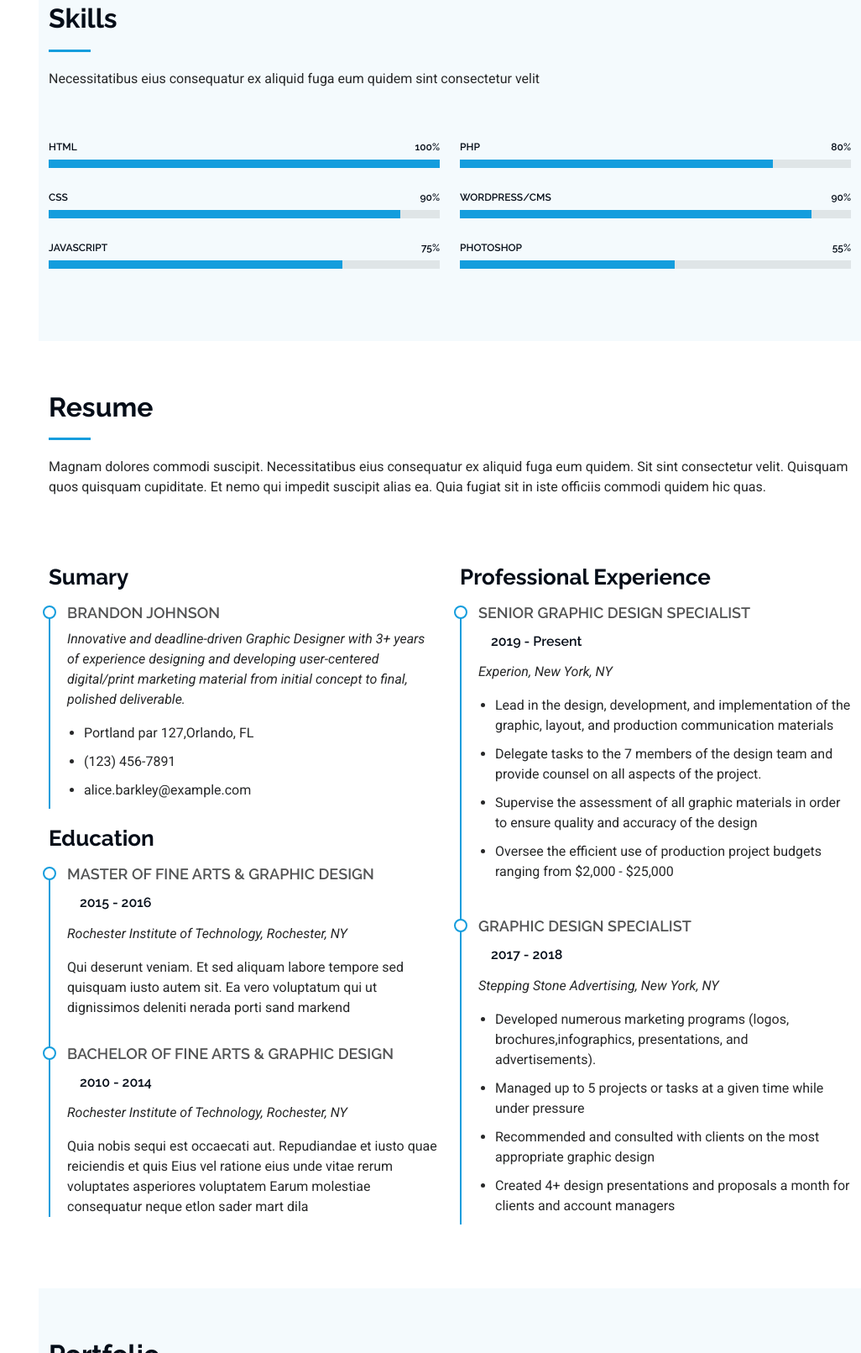
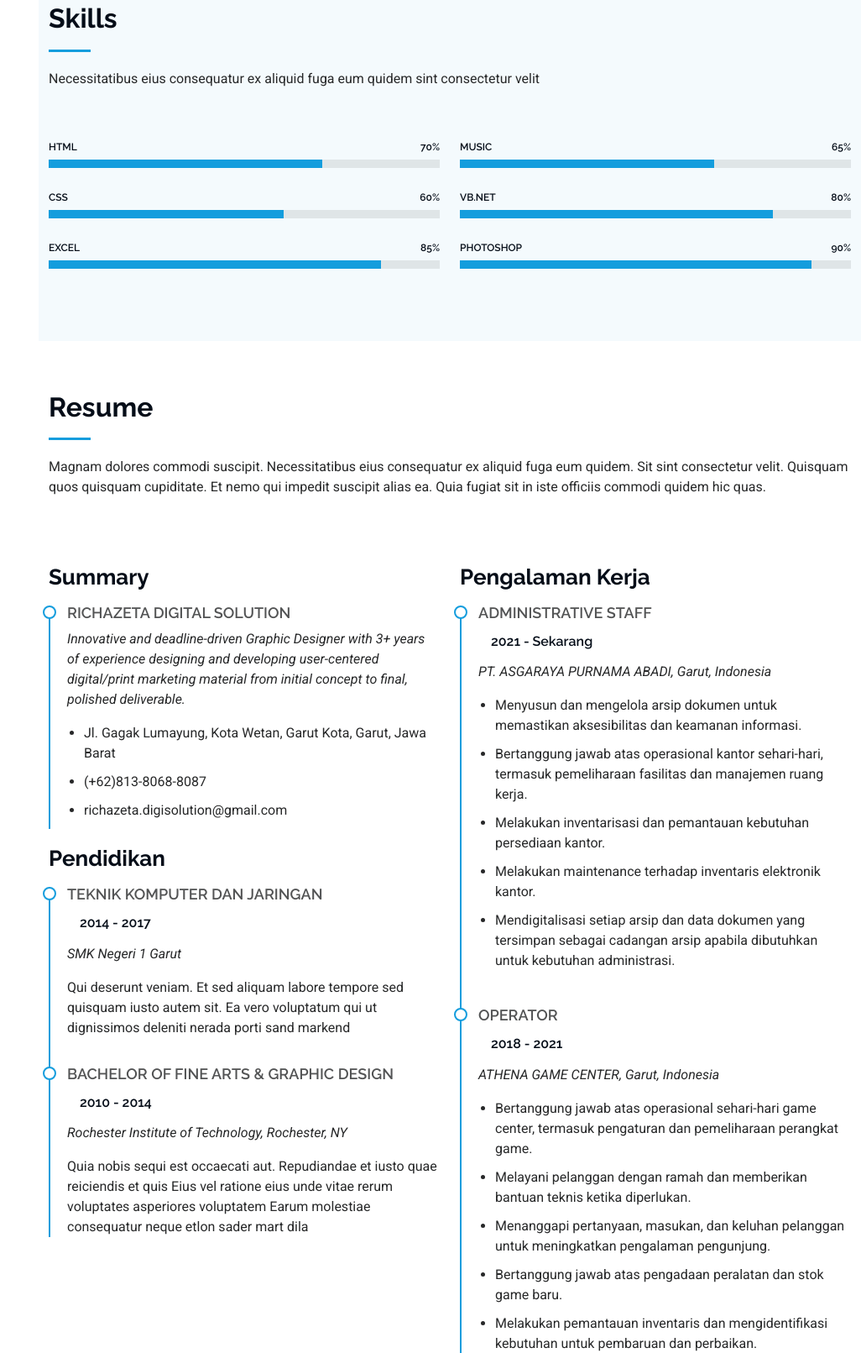
Before and after one commit to richmawanharizp/portofolio, a plain HTML site: page index.html in a window 1280 px wide. Shown: the part 2127-3738 px from the top of the page at 84% size, without its empty margins (254-1280 px from the left). Drawn offline with Linux system fonts and the light colour scheme.

Commit message:
minor changes

```diff
--- a/index.html
+++ b/index.html
@@ -120,7 +120,7 @@
             <img src="assets/img/my-profile-img.jpg" class="img-fluid" alt="">
           </div>
           <div class="col-lg-8 content">
-            <h2>UI/UX Designer &amp; Web Developer.</h2>
+            <h2>Administrative Officer &amp; Freelancer.</h2>
             <p class="fst-italic py-3">
               Lorem ipsum dolor sit amet, consectetur adipiscing elit, sed do eiusmod tempor incididunt ut labore et dolore
               magna aliqua.
@@ -128,17 +128,17 @@
             <div class="row">
               <div class="col-lg-6">
                 <ul>
-                  <li><i class="bi bi-chevron-right"></i> <strong>Birthday:</strong> <span>1 May 1995</span></li>
-                  <li><i class="bi bi-chevron-right"></i> <strong>Website:</strong> <span>www.example.com</span></li>
-                  <li><i class="bi bi-chevron-right"></i> <strong>Phone:</strong> <span>+123 456 7890</span></li>
-                  <li><i class="bi bi-chevron-right"></i> <strong>City:</strong> <span>New York, USA</span></li>
+                  <li><i class="bi bi-chevron-right"></i> <strong>Tanggal Lahir:</strong> <span>Februari 1999</span></li>
+                  <li><i class="bi bi-chevron-right"></i> <strong>Website:</strong> <span>richs-ds.blogspot.com</span></li>
+                  <li><i class="bi bi-chevron-right"></i> <strong>Nomor Telpon:</strong> <span>+62 813 8068 8087</span></li>
+                  <li><i class="bi bi-chevron-right"></i> <strong>Kota:</strong> <span>Garut, Jawa Barat, Indonesia</span></li>
                 </ul>
               </div>
               <div class="col-lg-6">
                 <ul>
-                  <li><i class="bi bi-chevron-right"></i> <strong>Age:</strong> <span>30</span></li>
-                  <li><i class="bi bi-chevron-right"></i> <strong>Degree:</strong> <span>Master</span></li>
-                  <li><i class="bi bi-chevron-right"></i> <strong>Email:</strong> <span>email@example.com</span></li>
+                  <li><i class="bi bi-chevron-right"></i> <strong>Umur:</strong> <span>25</span></li>
+                  <li><i class="bi bi-chevron-right"></i> <strong>Pendidikan Terakhir:</strong> <span>SMK</span></li>
+                  <li><i class="bi bi-chevron-right"></i> <strong>Email:</strong> <span>richmawanharizp@gmail.com</span></li>
                   <li><i class="bi bi-chevron-right"></i> <strong>Freelance:</strong> <span>Available</span></li>
                 </ul>
               </div>
@@ -215,23 +215,23 @@
           <div class="col-lg-6">
 
             <div class="progress">
-              <span class="skill"><span>HTML</span> <i class="val">100%</i></span>
+              <span class="skill"><span>HTML</span> <i class="val">70%</i></span>
               <div class="progress-bar-wrap">
-                <div class="progress-bar" role="progressbar" aria-valuenow="100" aria-valuemin="0" aria-valuemax="100"></div>
+                <div class="progress-bar" role="progressbar" aria-valuenow="70" aria-valuemin="0" aria-valuemax="100"></div>
               </div>
             </div><!-- End Skills Item -->
 
             <div class="progress">
-              <span class="skill"><span>CSS</span> <i class="val">90%</i></span>
+              <span class="skill"><span>CSS</span> <i class="val">60%</i></span>
               <div class="progress-bar-wrap">
-                <div class="progress-bar" role="progressbar" aria-valuenow="90" aria-valuemin="0" aria-valuemax="100"></div>
+                <div class="progress-bar" role="progressbar" aria-valuenow="60" aria-valuemin="0" aria-valuemax="100"></div>
               </div>
             </div><!-- End Skills Item -->
 
             <div class="progress">
-              <span class="skill"><span>JavaScript</span> <i class="val">75%</i></span>
+              <span class="skill"><span>Excel</span> <i class="val">85%</i></span>
               <div class="progress-bar-wrap">
-                <div class="progress-bar" role="progressbar" aria-valuenow="75" aria-valuemin="0" aria-valuemax="100"></div>
+                <div class="progress-bar" role="progressbar" aria-valuenow="85" aria-valuemin="0" aria-valuemax="100"></div>
               </div>
             </div><!-- End Skills Item -->
 
@@ -240,23 +240,23 @@
           <div class="col-lg-6">
 
             <div class="progress">
-              <span class="skill"><span>PHP</span> <i class="val">80%</i></span>
+              <span class="skill"><span>Music</span> <i class="val">65%</i></span>
+              <div class="progress-bar-wrap">
+                <div class="progress-bar" role="progressbar" aria-valuenow="65" aria-valuemin="0" aria-valuemax="100"></div>
+              </div>
+            </div><!-- End Skills Item -->
+
+            <div class="progress">
+              <span class="skill"><span>VB.NET</span> <i class="val">80%</i></span>
               <div class="progress-bar-wrap">
                 <div class="progress-bar" role="progressbar" aria-valuenow="80" aria-valuemin="0" aria-valuemax="100"></div>
               </div>
             </div><!-- End Skills Item -->
 
             <div class="progress">
-              <span class="skill"><span>WordPress/CMS</span> <i class="val">90%</i></span>
+              <span class="skill"><span>Photoshop</span> <i class="val">90%</i></span>
               <div class="progress-bar-wrap">
                 <div class="progress-bar" role="progressbar" aria-valuenow="90" aria-valuemin="0" aria-valuemax="100"></div>
-              </div>
-            </div><!-- End Skills Item -->
-
-            <div class="progress">
-              <span class="skill"><span>Photoshop</span> <i class="val">55%</i></span>
-              <div class="progress-bar-wrap">
-                <div class="progress-bar" role="progressbar" aria-valuenow="55" aria-valuemin="0" aria-valuemax="100"></div>
               </div>
             </div><!-- End Skills Item -->
 
@@ -282,23 +282,23 @@
         <div class="row">
 
           <div class="col-lg-6" data-aos="fade-up" data-aos-delay="100">
-            <h3 class="resume-title">Sumary</h3>
+            <h3 class="resume-title">Summary</h3>
 
             <div class="resume-item pb-0">
-              <h4>Brandon Johnson</h4>
+              <h4>Richazeta Digital Solution</h4>
               <p><em>Innovative and deadline-driven Graphic Designer with 3+ years of experience designing and developing user-centered digital/print marketing material from initial concept to final, polished deliverable.</em></p>
               <ul>
-                <li>Portland par 127,Orlando, FL</li>
-                <li>(123) 456-7891</li>
-                <li>alice.barkley@example.com</li>
+                <li>Jl. Gagak Lumayung, Kota Wetan, Garut Kota, Garut, Jawa Barat</li>
+                <li>(+62)813-8068-8087</li>
+                <li>richazeta.digisolution@gmail.com</li>
               </ul>
             </div><!-- Edn Resume Item -->
 
-            <h3 class="resume-title">Education</h3>
+            <h3 class="resume-title">Pendidikan</h3>
             <div class="resume-item">
-              <h4>Master of Fine Arts &amp; Graphic Design</h4>
-              <h5>2015 - 2016</h5>
-              <p><em>Rochester Institute of Technology, Rochester, NY</em></p>
+              <h4>Teknik Komputer dan Jaringan</h4>
+              <h5>2014 - 2017</h5>
+              <p><em>SMK Negeri 1 Garut</em></p>
               <p>Qui deserunt veniam. Et sed aliquam labore tempore sed quisquam iusto autem sit. Ea vero voluptatum qui ut dignissimos deleniti nerada porti sand markend</p>
             </div><!-- Edn Resume Item -->
 
@@ -312,28 +312,30 @@
           </div>
 
           <div class="col-lg-6" data-aos="fade-up" data-aos-delay="200">
-            <h3 class="resume-title">Professional Experience</h3>
+            <h3 class="resume-title">Pengalaman Kerja</h3>
             <div class="resume-item">
-              <h4>Senior graphic design specialist</h4>
-              <h5>2019 - Present</h5>
-              <p><em>Experion, New York, NY </em></p>
+              <h4>Administrative Staff</h4>
+              <h5>2021 - Sekarang</h5>
+              <p><em>PT. ASGARAYA PURNAMA ABADI, Garut, Indonesia</em></p>
               <ul>
-                <li>Lead in the design, development, and implementation of the graphic, layout, and production communication materials</li>
-                <li>Delegate tasks to the 7 members of the design team and provide counsel on all aspects of the project. </li>
-                <li>Supervise the assessment of all graphic materials in order to ensure quality and accuracy of the design</li>
-                <li>Oversee the efficient use of production project budgets ranging from $2,000 - $25,000</li>
+                <li>Menyusun dan mengelola arsip dokumen untuk memastikan aksesibilitas dan keamanan informasi.</li>
+                <li>Bertanggung jawab atas operasional kantor sehari-hari, termasuk pemeliharaan fasilitas dan manajemen ruang kerja.</li>
+				<li>Melakukan inventarisasi dan pemantauan kebutuhan persediaan kantor.</li>
+				<li>Melakukan maintenance terhadap inventaris elektronik kantor.</li>
+				<li>Mendigitalisasi setiap arsip dan data dokumen yang tersimpan sebagai cadangan arsip apabila dibutuhkan untuk kebutuhan administrasi.</li>
               </ul>
             </div><!-- Edn Resume Item -->
 
             <div class="resume-item">
-              <h4>Graphic design specialist</h4>
-              <h5>2017 - 2018</h5>
-              <p><em>Stepping Stone Advertising, New York, NY</em></p>
+              <h4>Operator</h4>
+              <h5>2018 - 2021</h5>
+              <p><em>ATHENA GAME CENTER, Garut, Indonesia</em></p>
               <ul>
-                <li>Developed numerous marketing programs (logos, brochures,infographics, presentations, and advertisements).</li>
-                <li>Managed up to 5 projects or tasks at a given time while under pressure</li>
-                <li>Recommended and consulted with clients on the most appropriate graphic design</li>
-                <li>Created 4+ design presentations and proposals a month for clients and account managers</li>
+                <li>Bertanggung jawab atas operasional sehari-hari game center, termasuk pengaturan dan pemeliharaan perangkat game.</li>
+                <li>Melayani pelanggan dengan ramah dan memberikan bantuan teknis ketika diperlukan.</li>
+                <li>Menanggapi pertanyaan, masukan, dan keluhan pelanggan untuk meningkatkan pengalaman pengunjung.</li>
+                <li>Bertanggung jawab atas pengadaan peralatan dan stok game baru.</li>
+				<li>Melakukan pemantauan inventaris dan mengidentifikasi kebutuhan untuk pembaruan dan perbaikan.</li>
               </ul>
             </div><!-- Edn Resume Item -->
 
@@ -359,11 +361,11 @@
         <div class="isotope-layout" data-default-filter="*" data-layout="masonry" data-sort="original-order">
 
           <ul class="portfolio-filters isotope-filters" data-aos="fade-up" data-aos-delay="100">
-            <li data-filter="*" class="filter-active">All</li>
-            <li data-filter=".filter-app">App</li>
-            <li data-filter=".filter-product">Product</li>
-            <li data-filter=".filter-branding">Branding</li>
-            <li data-filter=".filter-books">Books</li>
+            <li data-filter="*" class="filter-active">Semua</li>
+            <li data-filter=".filter-app">Software</li>
+            <li data-filter=".filter-product">Excel Template</li>
+            <li data-filter=".filter-branding">Desain</li>
+            <li data-filter=".filter-books">Buku</li>
           </ul><!-- End Portfolio Filters -->
 
           <div class="row gy-4 isotope-container" data-aos="fade-up" data-aos-delay="200">
@@ -536,7 +538,7 @@
           <div class="col-lg-4 col-md-6 service-item d-flex" data-aos="fade-up" data-aos-delay="100">
             <div class="icon flex-shrink-0"><i class="bi bi-briefcase"></i></div>
             <div>
-              <h4 class="title"><a href="service-details.html" class="stretched-link">Lorem Ipsum</a></h4>
+              <h4 class="title"><a href="service-details.html" class="stretched-link">Konsultasi IT &amp; Maintenance Komputer</a></h4>
               <p class="description">Voluptatum deleniti atque corrupti quos dolores et quas molestias excepturi sint occaecati cupiditate non provident</p>
             </div>
           </div>
@@ -545,7 +547,7 @@
           <div class="col-lg-4 col-md-6 service-item d-flex" data-aos="fade-up" data-aos-delay="200">
             <div class="icon flex-shrink-0"><i class="bi bi-card-checklist"></i></div>
             <div>
-              <h4 class="title"><a href="service-details.html" class="stretched-link">Dolor Sitema</a></h4>
+              <h4 class="title"><a href="service-details.html" class="stretched-link">Data Entry</a></h4>
               <p class="description">Minim veniam, quis nostrud exercitation ullamco laboris nisi ut aliquip ex ea commodo consequat tarad limino ata</p>
             </div>
           </div><!-- End Service Item -->
@@ -553,7 +555,7 @@
           <div class="col-lg-4 col-md-6 service-item d-flex" data-aos="fade-up" data-aos-delay="300">
             <div class="icon flex-shrink-0"><i class="bi bi-bar-chart"></i></div>
             <div>
-              <h4 class="title"><a href="service-details.html" class="stretched-link">Sed ut perspiciatis</a></h4>
+              <h4 class="title"><a href="service-details.html" class="stretched-link">Design &amp; Editing</a></h4>
               <p class="description">Duis aute irure dolor in reprehenderit in voluptate velit esse cillum dolore eu fugiat nulla pariatur</p>
             </div>
           </div><!-- End Service Item -->
@@ -561,7 +563,7 @@
           <div class="col-lg-4 col-md-6 service-item d-flex" data-aos="fade-up" data-aos-delay="400">
             <div class="icon flex-shrink-0"><i class="bi bi-binoculars"></i></div>
             <div>
-              <h4 class="title"><a href="service-details.html" class="stretched-link">Magni Dolores</a></h4>
+              <h4 class="title"><a href="service-details.html" class="stretched-link">Excel Spreadsheet Template</a></h4>
               <p class="description">Excepteur sint occaecat cupidatat non proident, sunt in culpa qui officia deserunt mollit anim id est laborum</p>
             </div>
           </div><!-- End Service Item -->
@@ -569,7 +571,7 @@
           <div class="col-lg-4 col-md-6 service-item d-flex" data-aos="fade-up" data-aos-delay="500">
             <div class="icon flex-shrink-0"><i class="bi bi-brightness-high"></i></div>
             <div>
-              <h4 class="title"><a href="service-details.html" class="stretched-link">Nemo Enim</a></h4>
+              <h4 class="title"><a href="service-details.html" class="stretched-link">Music</a></h4>
               <p class="description">At vero eos et accusamus et iusto odio dignissimos ducimus qui blanditiis praesentium voluptatum deleniti atque</p>
             </div>
           </div><!-- End Service Item -->
@@ -577,7 +579,7 @@
           <div class="col-lg-4 col-md-6 service-item d-flex" data-aos="fade-up" data-aos-delay="600">
             <div class="icon flex-shrink-0"><i class="bi bi-calendar4-week"></i></div>
             <div>
-              <h4 class="title"><a href="service-details.html" class="stretched-link">Eiusmod Tempor</a></h4>
+              <h4 class="title"><a href="service-details.html" class="stretched-link">VB.NET Software</a></h4>
               <p class="description">Et harum quidem rerum facilis est et expedita distinctio. Nam libero tempore, cum soluta nobis est eligendi</p>
             </div>
           </div><!-- End Service Item -->
```
Also changed, not shown: service-details.html (+1 -1 lines).
